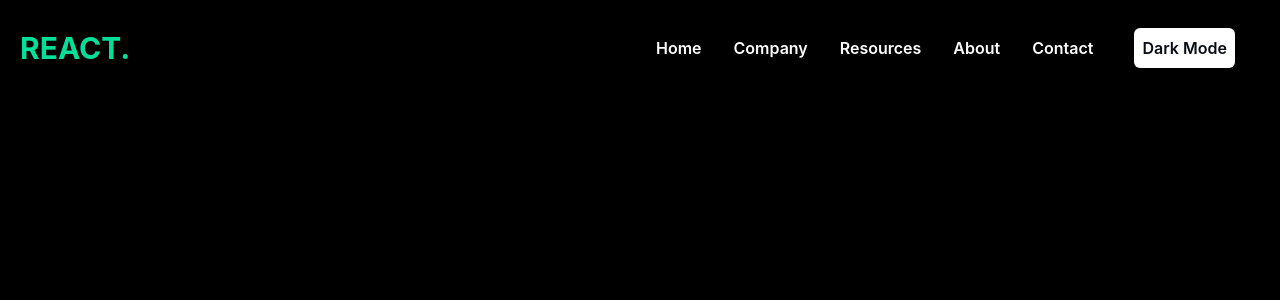
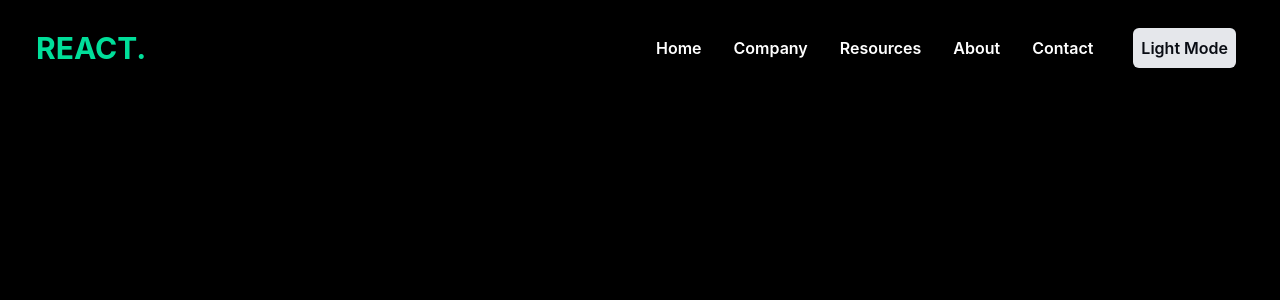
Before and after one commit to Afrag61/Data-finance, a React (Vite) app: page / in a window 1280 px wide. Shown: the top 300 px of the page. Built offline with nearby package versions, Linux system fonts and the light colour scheme.

Commit message:
finishing navbar & theme

```diff
--- a/src/components/Navbar.tsx
+++ b/src/components/Navbar.tsx
@@ -12,7 +12,7 @@ const Navbar = () => {
 
   return (
     <div className='flex justify-between items-center h-24 max-w-[1240px] mx-auto'>
-      <h1 className='w-1/2 text-3xl font-bold text-primary'>REACT.</h1>
+      <h1 className='w-1/2 px-4 text-3xl font-bold text-primary'>REACT.</h1>
       <ul className='hidden md:flex font-semibold'>
         <li className='p-4'>Home</li>
         <li className='p-4'>Company</li>
@@ -31,7 +31,9 @@ const Navbar = () => {
       <div
         className={
           isOpen
-            ? `bg-${theme} fixed left-0 top-0 w-[60%] border-r border-r-primary light:border-secondary h-full ease-in-out duration-500 `
+            ? `${
+                theme === 'dark' ? 'bg-dark' : 'bg-gray-300'
+              } fixed left-0 top-0 w-[60%] border-r border-r-primary light:border-secondary h-full ease-in-out duration-500 `
             : 'fixed left-[-100%] ease-in-out duration-500'
         }
       >
--- a/src/components/UI/ToggleTheme.tsx
+++ b/src/components/UI/ToggleTheme.tsx
@@ -8,10 +8,10 @@ const ToggleTheme: React.FC<Props> = ({ className, ...props }) => {
   return (
     <button
       onClick={toggleTheme}
-      className={`light:bg-dark light:text-light dark:bg-light dark:text-dark  mx-auto p-2 rounded-md font-semibold hover:cursor-pointer  ${className}`}
+      className={`light:bg-dark light:text-light dark:bg-light dark:text-dark  mx-auto p-2 rounded-md font-semibold hover:cursor-pointer hover:scale-105 ease-in-out duration-500 focus:outline-none ${className}`}
       {...props}
     >
-      {theme === 'light' ? 'Light' : 'Dark'} Mode
+      {theme === 'light' ? 'Dark' : 'Light'} Mode
     </button>
   );
 };
--- a/src/index.css
+++ b/src/index.css
@@ -2,7 +2,7 @@
 
 @theme {
   --color-dark: #090c13;
-  --color-light: #fff;
+  --color-light: #e5e7eb;
   --color-primary: #00df9a;
   --color-secondary: #f59e0b;
 }
@@ -13,7 +13,7 @@
   }
 
   .light {
-    @apply bg-gray-200 text-black;
+    @apply bg-light text-black;
   }
 }
 
```
